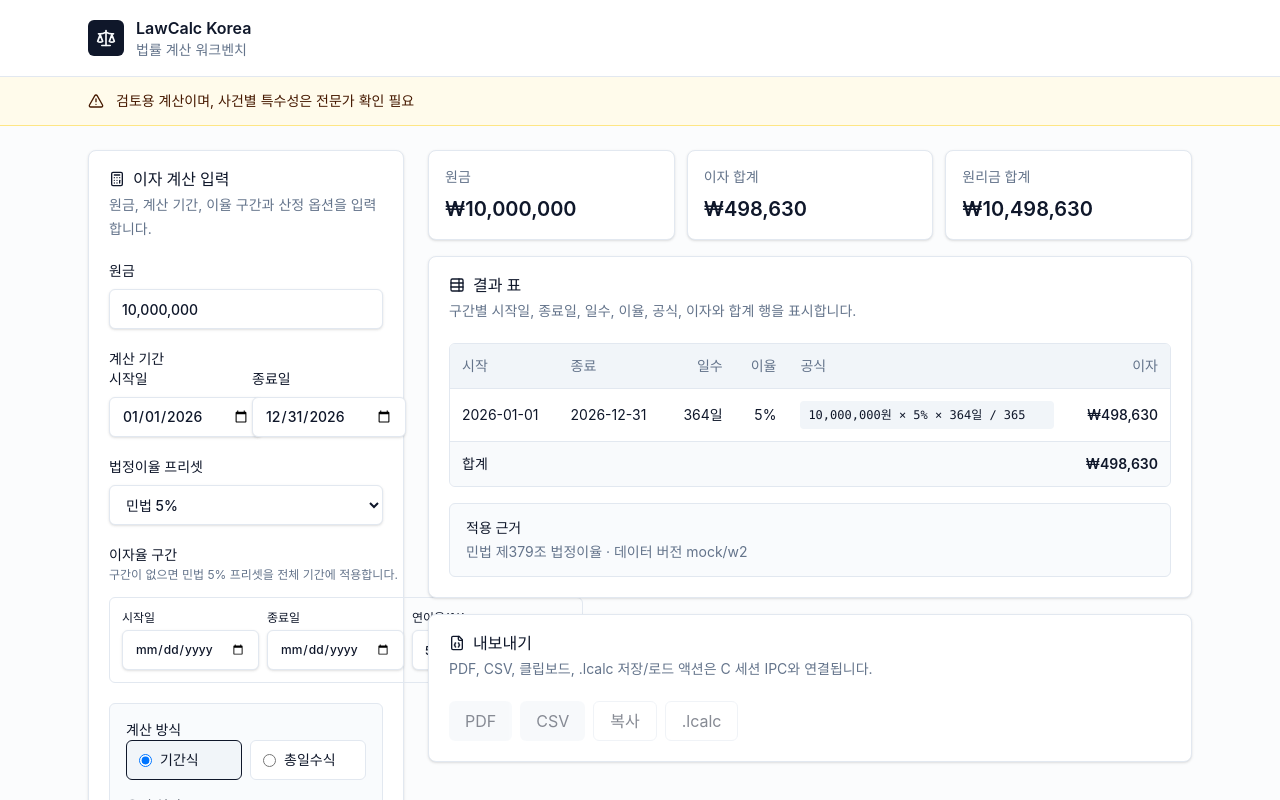
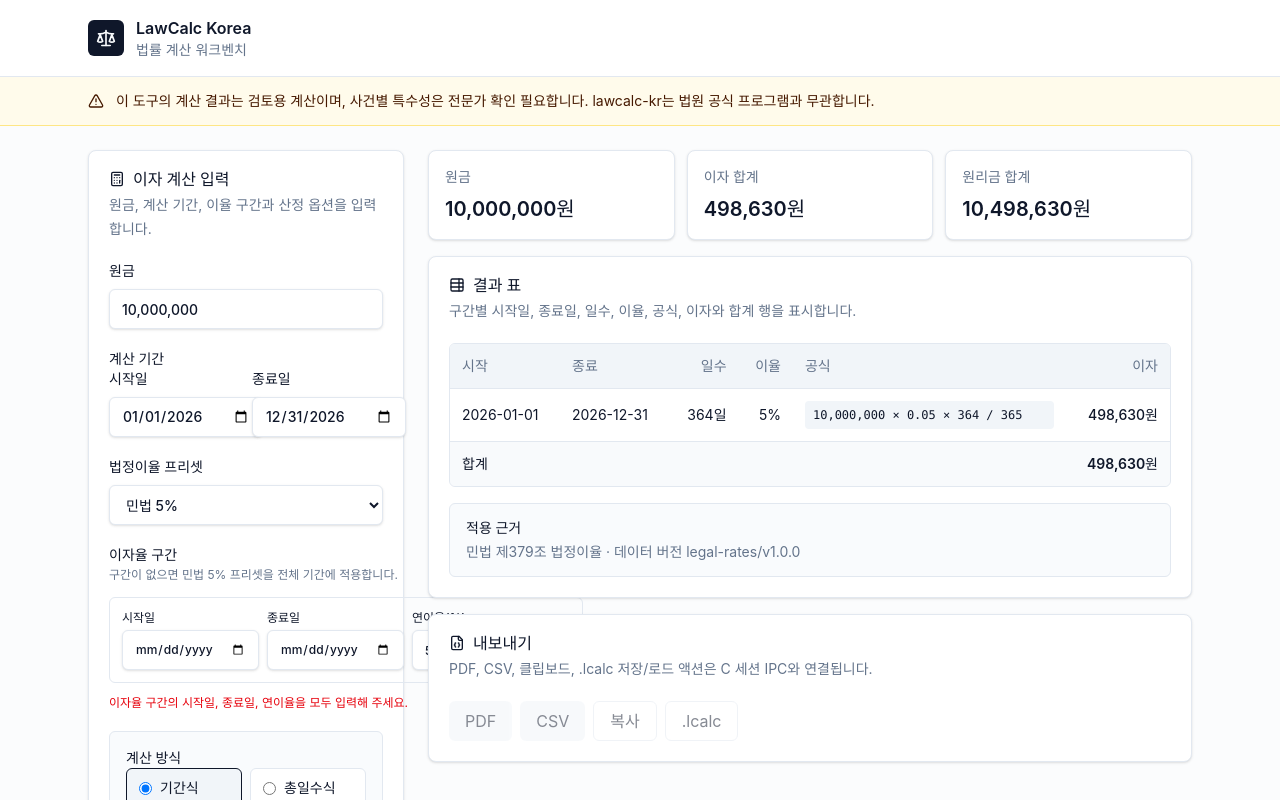
Before and after one commit to kyungseopk1m/lawcalc-kr, a React (Vite) app in the folder apps/desktop/: page / in a window 1280 px wide. Both pictures are taken after typing "Sample" into the empty fields and a click on the button "추가". Shown: the top 800 px of the page. Built offline with nearby package versions, Linux system fonts and the light colour scheme.

Commit message:
feat(desktop): wire interest form to core engine

```diff
--- a/apps/desktop/src/App.tsx
+++ b/apps/desktop/src/App.tsx
@@ -1,12 +1,13 @@
 import { Calculator, FileJson, TableProperties } from "lucide-react";
 import { useMemo, useState } from "react";
 
-import type {
-  CalcOptions,
-  InterestInput,
-  InterestResult,
-  LegalRatePreset as LegalRatePresetValue,
-  RateSegment,
+import {
+  calculateInterest,
+  type CalcOptions,
+  type InterestInput,
+  type InterestResult,
+  type LegalRatePreset as LegalRatePresetValue,
+  type RateSegment,
 } from "@lawcalc-kr/core-engine";
 
 import { DisclaimerBar } from "./components/layout/DisclaimerBar";
@@ -49,68 +50,21 @@ function toLegalRatePreset(
   return preset === "custom" ? { customRate: customRate > 0 ? customRate : 0.05 } : preset;
 }
 
-function resolvePresetRate(preset: LegalRatePresetOption, customRate: number) {
-  return preset === "custom" ? customRate : legalRateOptions[preset].rate;
-}
+function validateInput(input: InterestInput, preset: LegalRatePresetOption, customRate: number) {
+  const segmentError = input.segments?.some(
+    (segment) => segment.from.length === 0 || segment.to.length === 0 || segment.rate <= 0,
+  )
+    ? "이자율 구간의 시작일, 종료일, 연이율을 모두 입력해 주세요."
+    : "";
 
-function countCalendarDays(startDate: string, endDate: string, includeFirstDay: boolean) {
-  const start = new Date(`${startDate}T00:00:00Z`).getTime();
-  const end = new Date(`${endDate}T00:00:00Z`).getTime();
-
-  if (Number.isNaN(start) || Number.isNaN(end) || end < start) {
-    return 0;
-  }
-
-  const inclusiveDays = Math.floor((end - start) / 86_400_000) + 1;
-  return includeFirstDay ? inclusiveDays : Math.max(inclusiveDays - 1, 0);
-}
-
-function createMockResult(
-  input: InterestInput,
-  preset: LegalRatePresetOption,
-  customRate: number,
-): InterestResult {
-  const fallbackRate = resolvePresetRate(preset, customRate);
-  const sourceSegments =
-    input.segments && input.segments.length > 0
-      ? input.segments
-      : [{ from: input.startDate, to: input.endDate, rate: fallbackRate }];
-
-  const segments = sourceSegments.map((segment) => {
-    const days = countCalendarDays(segment.from, segment.to, input.options.includeFirstDay);
-    const denominator = input.options.leapYear === "actual" ? 366 : 365;
-    const interest = Math.round((input.principal * segment.rate * days) / denominator);
-
-    return {
-      from: segment.from,
-      to: segment.to,
-      days,
-      rate: segment.rate,
-      formula: `${input.principal.toLocaleString("ko-KR")}원 × ${(segment.rate * 100).toLocaleString("ko-KR")}% × ${days.toLocaleString("ko-KR")}일 / ${denominator}`,
-      interest,
-    };
-  });
-
-  const totalInterest = segments.reduce((sum, segment) => sum + segment.interest, 0);
-
-  return {
-    principal: input.principal,
-    segments,
-    totalInterest,
-    grandTotal: input.principal + totalInterest,
-    options: input.options,
-    dataVersion: "mock/w2",
-    computedAt: new Date().toISOString(),
-  };
-}
-
-function validateInput(input: InterestInput) {
   return {
     principal: input.principal > 0 ? "" : "원금은 0보다 큰 정수여야 합니다.",
     dateRange:
       input.startDate.length > 0 && input.endDate.length > 0 && input.endDate >= input.startDate
         ? ""
         : "종료일은 시작일과 같거나 이후여야 합니다.",
+    customRate: preset === "custom" && customRate <= 0 ? "직접 입력 이율은 0보다 커야 합니다." : "",
+    segments: segmentError,
   };
 }
 
@@ -129,28 +83,29 @@ export function App() {
       principal,
       startDate,
       endDate,
-      segments,
+      ...(segments.length > 0 ? { segments } : {}),
       legalRatePreset: toLegalRatePreset(preset, customRate),
       options,
       note,
     }),
     [customRate, endDate, note, options, preset, principal, segments, startDate],
   );
-  const errors = validateInput(input);
-  const [result, setResult] = useState<InterestResult>(() =>
-    createMockResult(defaultInput, "civil", 0.05),
-  );
+  const errors = validateInput(input, preset, customRate);
+  const [calculationError, setCalculationError] = useState("");
+  const [result, setResult] = useState<InterestResult>(() => calculateInterest(defaultInput));
 
   const handleCalculate = () => {
-    if (errors.principal || errors.dateRange) {
+    if (errors.principal || errors.dateRange || errors.customRate || errors.segments) {
       return;
     }
 
     try {
-      throw new Error("calculateInterest wire is scheduled for W3");
+      setResult(calculateInterest(input));
+      setCalculationError("");
     } catch (error) {
-      console.warn("W3 wire 예정", error);
-      setResult(createMockResult(input, preset, customRate));
+      setCalculationError(
+        error instanceof Error ? error.message : "계산 중 알 수 없는 오류가 발생했습니다.",
+      );
     }
   };
 
@@ -163,7 +118,8 @@ export function App() {
     setPreset("civil");
     setCustomRate(0.05);
     setNote("");
-    setResult(createMockResult(defaultInput, "civil", 0.05));
+    setCalculationError("");
+    setResult(calculateInterest(defaultInput));
   };
 
   const fallbackLabel = legalRateOptions[preset].label;
@@ -197,12 +153,14 @@ export function App() {
               <LegalRatePreset
                 value={preset}
                 customRate={customRate}
+                error={errors.customRate}
                 onValueChange={setPreset}
                 onCustomRateChange={setCustomRate}
               />
               <RateSegmentInput
                 fallbackLabel={fallbackLabel}
                 value={segments}
+                error={errors.segments}
                 onChange={setSegments}
               />
               <OptionsPanel value={options} onChange={setOptions} />
@@ -223,6 +181,11 @@ export function App() {
                   초기화
                 </Button>
               </div>
+              {calculationError ? (
+                <p className="rounded-md border border-red-200 bg-red-50 px-3 py-2 text-sm text-red-700">
+                  {calculationError}
+                </p>
+              ) : null}
             </CardContent>
           </Card>
         </section>
--- a/apps/desktop/src/components/form/LegalRatePreset.tsx
+++ b/apps/desktop/src/components/form/LegalRatePreset.tsx
@@ -6,6 +6,7 @@ export type LegalRatePresetOption = "civil" | "commercial" | "promotion" | "cust
 interface LegalRatePresetProps {
   value: LegalRatePresetOption;
   customRate: number;
+  error?: string;
   onValueChange: (value: LegalRatePresetOption) => void;
   onCustomRateChange: (value: number) => void;
 }
@@ -20,6 +21,7 @@ export const legalRateOptions: Record<LegalRatePresetOption, { label: string; ra
 export function LegalRatePreset({
   value,
   customRate,
+  error,
   onValueChange,
   onCustomRateChange,
 }: LegalRatePresetProps) {
@@ -41,6 +43,7 @@ export function LegalRatePreset({
         <label className="grid gap-2 text-sm font-medium">
           직접 입력 이율 (%)
           <Input
+            aria-invalid={Boolean(error)}
             inputMode="decimal"
             min="0"
             placeholder="예: 7.5"
@@ -49,6 +52,7 @@ export function LegalRatePreset({
             value={customRate > 0 ? customRate * 100 : ""}
             onChange={(event) => onCustomRateChange(Number(event.target.value) / 100)}
           />
+          {error ? <span className="text-xs font-normal text-red-600">{error}</span> : null}
         </label>
       ) : null}
     </div>
--- a/apps/desktop/src/components/form/RateSegmentInput.tsx
+++ b/apps/desktop/src/components/form/RateSegmentInput.tsx
@@ -8,6 +8,7 @@ import { Input } from "../ui/input";
 interface RateSegmentInputProps {
   fallbackLabel: string;
   value: RateSegment[];
+  error?: string;
   onChange: (segments: RateSegment[]) => void;
 }
 
@@ -22,7 +23,7 @@ function updateSegment(
   );
 }
 
-export function RateSegmentInput({ fallbackLabel, value, onChange }: RateSegmentInputProps) {
+export function RateSegmentInput({ fallbackLabel, value, error, onChange }: RateSegmentInputProps) {
   const addSegment = () => {
     onChange([...value, { from: "", to: "", rate: 0.05 }]);
   };
@@ -100,6 +101,7 @@ export function RateSegmentInput({ fallbackLabel, value, onChange }: RateSegment
           ))}
         </div>
       )}
+      {error ? <span className="text-xs font-normal text-red-600">{error}</span> : null}
     </div>
   );
 }
--- a/apps/desktop/src/components/layout/DisclaimerBar.tsx
+++ b/apps/desktop/src/components/layout/DisclaimerBar.tsx
@@ -5,7 +5,10 @@ export function DisclaimerBar() {
     <div className="border-b border-amber-200 bg-amber-50 text-amber-950">
       <div className="mx-auto flex max-w-6xl items-start gap-3 px-4 py-3 text-sm leading-6 sm:items-center sm:px-6">
         <AlertTriangle className="mt-0.5 h-4 w-4 shrink-0 sm:mt-0" aria-hidden="true" />
-        <p>검토용 계산이며, 사건별 특수성은 전문가 확인 필요</p>
+        <p>
+          이 도구의 계산 결과는 검토용 계산이며, 사건별 특수성은 전문가 확인 필요합니다.
+          lawcalc-kr는 법원 공식 프로그램과 무관합니다.
+        </p>
       </div>
     </div>
   );
--- a/apps/desktop/src/components/result/SegmentTable.tsx
+++ b/apps/desktop/src/components/result/SegmentTable.tsx
@@ -1,4 +1,4 @@
-import type { InterestResult } from "@lawcalc-kr/core-engine";
+import type { InterestResult, InterestSegment } from "@lawcalc-kr/core-engine";
 
 import { FormulaCell } from "./FormulaCell";
 
@@ -6,11 +6,13 @@ interface SegmentTableProps {
   result: InterestResult;
 }
 
-const currencyFormatter = new Intl.NumberFormat("ko-KR", {
+const numberFormatter = new Intl.NumberFormat("ko-KR", {
   maximumFractionDigits: 0,
-  style: "currency",
-  currency: "KRW",
 });
+
+function formatWon(value: number) {
+  return `${numberFormatter.format(value)}원`;
+}
 
 function formatRate(rate: number) {
   return `${(rate * 100).toLocaleString("ko-KR", { maximumFractionDigits: 3 })}%`;
@@ -32,29 +34,35 @@ export function SegmentTable({ result }: SegmentTableProps) {
         </thead>
         <tbody>
           {result.segments.map((segment) => (
-            <tr className="border-t border-border" key={`${segment.from}-${segment.to}`}>
-              <td className="px-3 py-3">{segment.from}</td>
-              <td className="px-3 py-3">{segment.to}</td>
-              <td className="px-3 py-3 text-right">{segment.days.toLocaleString("ko-KR")}일</td>
-              <td className="px-3 py-3 text-right">{formatRate(segment.rate)}</td>
-              <td className="px-3 py-3">
-                <FormulaCell formula={segment.formula} />
-              </td>
-              <td className="px-3 py-3 text-right font-medium">
-                {currencyFormatter.format(segment.interest)}
-              </td>
-            </tr>
+            <SegmentRow key={`${segment.from}-${segment.to}`} segment={segment} />
           ))}
           <tr className="border-t border-border bg-muted/50 font-semibold">
             <td className="px-3 py-3" colSpan={5}>
               합계
             </td>
-            <td className="px-3 py-3 text-right">
-              {currencyFormatter.format(result.totalInterest)}
-            </td>
+            <td className="px-3 py-3 text-right">{formatWon(result.totalInterest)}</td>
           </tr>
         </tbody>
       </table>
     </div>
   );
 }
+
+interface SegmentRowProps {
+  segment: InterestSegment;
+}
+
+function SegmentRow({ segment }: SegmentRowProps) {
+  return (
+    <tr className="border-t border-border">
+      <td className="px-3 py-3">{segment.from}</td>
+      <td className="px-3 py-3">{segment.to}</td>
+      <td className="px-3 py-3 text-right">{segment.days.toLocaleString("ko-KR")}일</td>
+      <td className="px-3 py-3 text-right">{formatRate(segment.rate)}</td>
+      <td className="px-3 py-3">
+        <FormulaCell formula={segment.formula} />
+      </td>
+      <td className="px-3 py-3 text-right font-medium">{formatWon(segment.interest)}</td>
+    </tr>
+  );
+}
--- a/apps/desktop/src/components/result/SummaryCard.tsx
+++ b/apps/desktop/src/components/result/SummaryCard.tsx
@@ -6,11 +6,13 @@ interface SummaryCardProps {
   result: InterestResult;
 }
 
-const currencyFormatter = new Intl.NumberFormat("ko-KR", {
+const numberFormatter = new Intl.NumberFormat("ko-KR", {
   maximumFractionDigits: 0,
-  style: "currency",
-  currency: "KRW",
 });
+
+function formatWon(value: number) {
+  return `${numberFormatter.format(value)}원`;
+}
 
 export function SummaryCard({ result }: SummaryCardProps) {
   return (
@@ -20,7 +22,7 @@ export function SummaryCard({ result }: SummaryCardProps) {
           <CardTitle className="text-sm text-muted-foreground">원금</CardTitle>
         </CardHeader>
         <CardContent className="p-4 pt-0 text-xl font-semibold">
-          {currencyFormatter.format(result.principal)}
+          {formatWon(result.principal)}
         </CardContent>
       </Card>
       <Card>
@@ -28,7 +30,7 @@ export function SummaryCard({ result }: SummaryCardProps) {
           <CardTitle className="text-sm text-muted-foreground">이자 합계</CardTitle>
         </CardHeader>
         <CardContent className="p-4 pt-0 text-xl font-semibold">
-          {currencyFormatter.format(result.totalInterest)}
+          {formatWon(result.totalInterest)}
         </CardContent>
       </Card>
       <Card>
@@ -36,7 +38,7 @@ export function SummaryCard({ result }: SummaryCardProps) {
           <CardTitle className="text-sm text-muted-foreground">원리금 합계</CardTitle>
         </CardHeader>
         <CardContent className="p-4 pt-0 text-xl font-semibold">
-          {currencyFormatter.format(result.grandTotal)}
+          {formatWon(result.grandTotal)}
         </CardContent>
       </Card>
     </div>
--- a/apps/desktop/tsconfig.json
+++ b/apps/desktop/tsconfig.json
@@ -2,9 +2,13 @@
   "extends": "../../tsconfig.base.json",
   "compilerOptions": {
     "allowImportingTsExtensions": true,
+    "baseUrl": ".",
     "jsx": "react-jsx",
     "lib": ["DOM", "DOM.Iterable", "ES2022"],
     "noEmit": true,
+    "paths": {
+      "@lawcalc-kr/core-engine": ["../../packages/core-engine/src/index.ts"]
+    },
     "types": ["vite/client"]
   },
   "include": ["src", "vite.config.ts", "tailwind.config.ts"],
```
Also changed, not shown: apps/desktop/vite.config.ts (+7 -0 lines).
